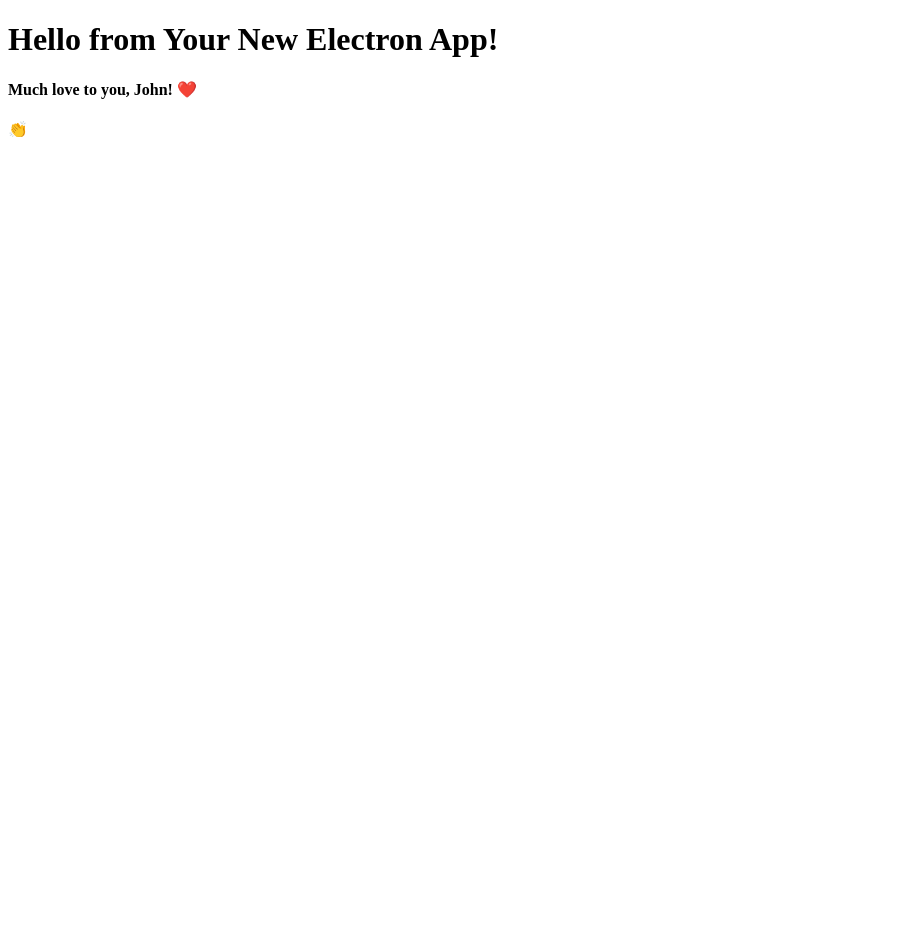
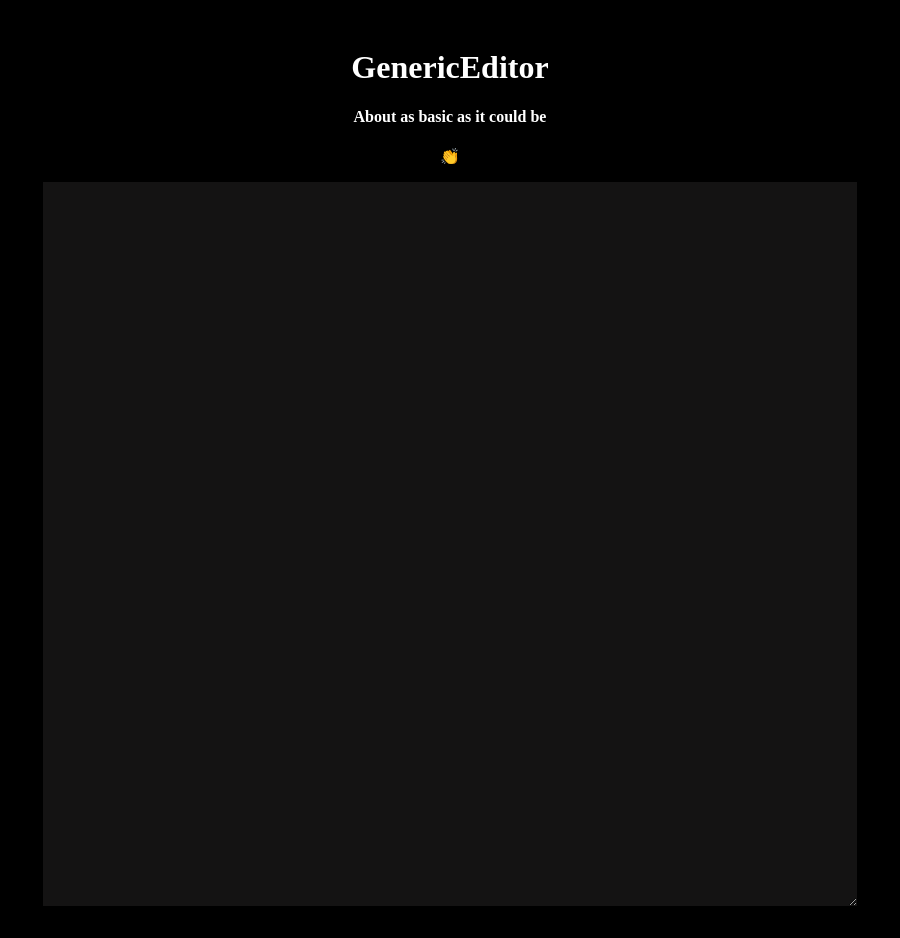
Before and after one commit to Makktu/electron-text-editor, an Electron app: page index.html in a window 900 px wide. Before the commit the page ends 800 px from the top, so only its background shows below. Drawn offline with Linux system fonts and the light colour scheme.

Commit message:
adding things

```diff
--- /dev/null
+++ b/css/style.css
@@ -0,0 +1,17 @@
+body {
+  background-color: black;
+  color: white;
+}
+
+main {
+  text-align: center;
+  padding: 20px;
+}
+
+.input_area {
+  width: 90vw;
+  height: 90vh;
+  background-color: rgb(20, 19, 19);
+  color: white;
+  border: none;
+}
--- a/index.html
+++ b/index.html
@@ -3,11 +3,15 @@
   <head>
     <meta charset="UTF-8" />
     <meta name="viewport" content="width=device-width, initial-scale=1.0" />
+    <link rel="stylesheet" href="css/style.css" />
     <title>Electron App</title>
   </head>
   <body>
-    <h1>Hello from Your New Electron App!</h1>
-    <h4>Much love to you, John! ❤️</h4>
-    <p>👏</p>
+    <main>
+      <h1>GenericEditor</h1>
+      <h4>About as basic as it could be</h4>
+      <p>👏</p>
+      <textarea class="input_area"></textarea>
+    </main>
   </body>
 </html>
```
Also changed, not shown: 1 other file.
